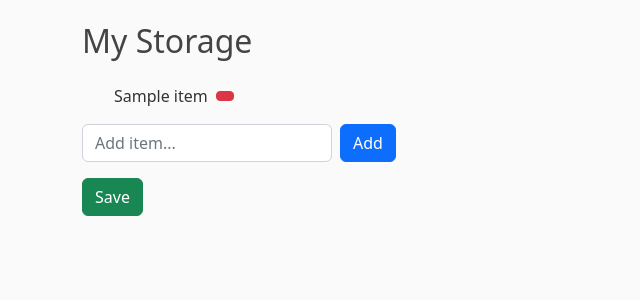
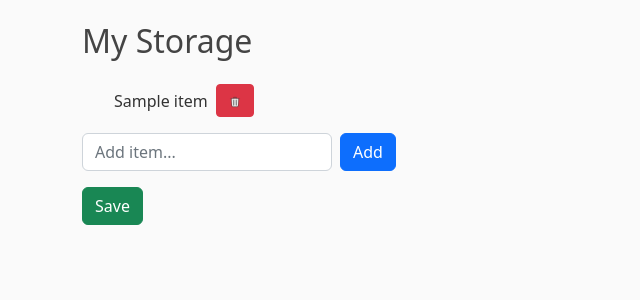
Before and after one commit to Dantes-bit/mealplanner, a Flask app: a page that uses mealplanner/templates/users/storage.html in a window 1280 px wide. Shown: the part 58-358 px from the top of the page, without its empty margins (0-640 px from the left). Run offline with Flask 3, Linux system fonts and the light colour scheme; a user stored in the database is signed in; tables that the repository leaves empty hold one stand-in row (values such as "Sample post"); grey boxes marked "Sample" are stand-in pictures.

Commit message:
fikset trash ikon i storage

```diff
--- a/mealplanner/templates/users/storage.html
+++ b/mealplanner/templates/users/storage.html
@@ -9,7 +9,7 @@
                     <span>{{ item }}</span>
                     <input type="hidden" name="storage_name" value="{{ item }}">
                     <button type="button" class="btn btn-sm btn-danger" onclick="this.closest('li').remove()">
-                        <i class="fas fa-trash"></i>
+                        <img src="{{ url_for('static', filename='icons/trash.png') }}" width="20" height="20" class="rounded-circle">
                     </button>
                 </li>
             {% endfor %}
```
